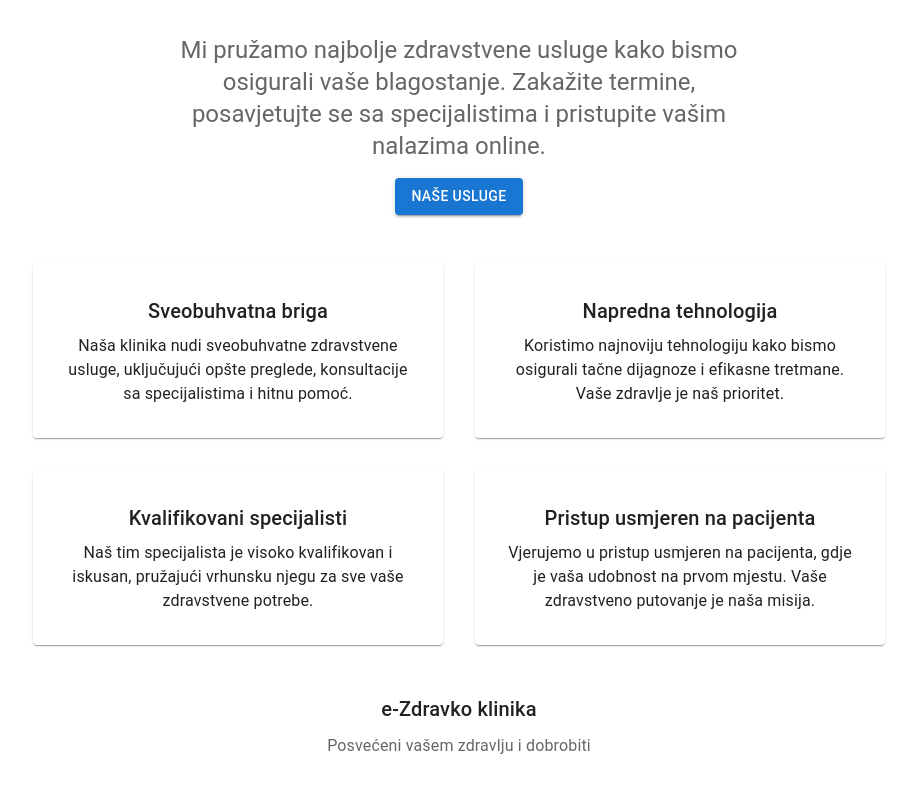
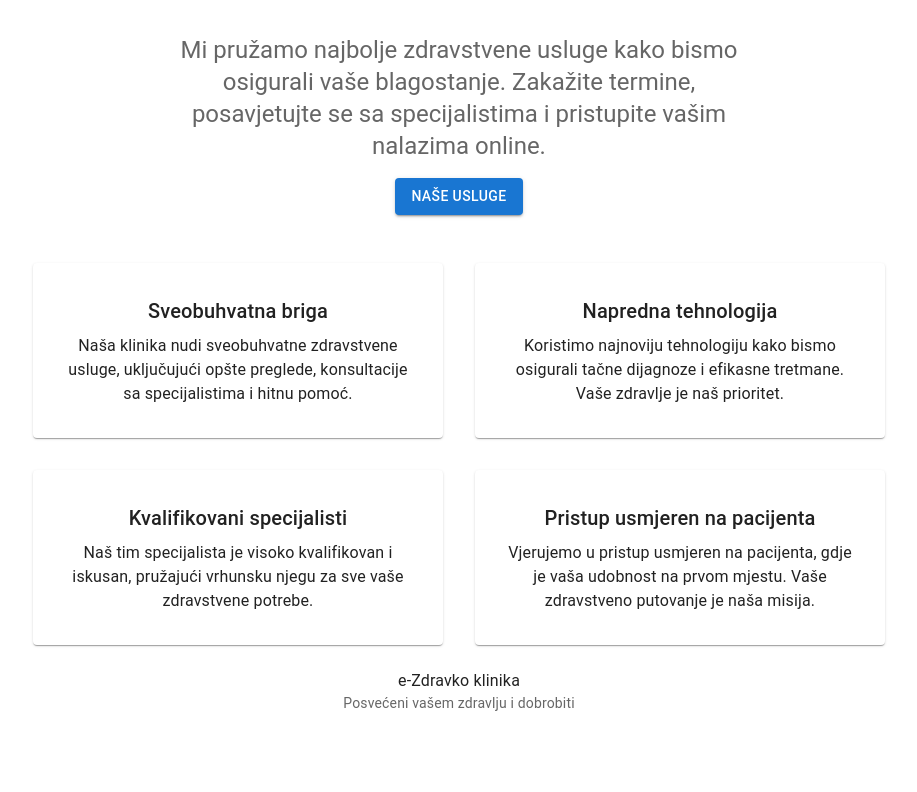
Before and after one commit to e-Smajic/e-zdravko, a React (Create React App) app: page / in a window 1280 px wide. Shown: the part 678-1470 px from the top of the page, without its empty margins (181-1098 px from the left). After the commit the page ends 1415 px from the top, so only its background shows below. Built offline with nearby package versions, Linux system fonts and the light colour scheme.

Commit message:
Dodan staticki footer

```diff
--- a/src/App.js
+++ b/src/App.js
@@ -23,6 +23,7 @@ import HealthDiary from './components/health-diary/HealthDiary';
 import DiaryEntries from './components/health-diary/DiaryEntries';
 import Referral from './components/referral/Referral';
 import Examination from './components/examination/Examination';
+import Footer from './components/footer/Footer';
 
 function App() {
   const dummyPost = {
@@ -60,6 +61,7 @@ function App() {
           <Route path="/referral" element={<Referral />} />
           <Route path="/diary-entries" element={<DiaryEntries />} />
         </Routes>
+        <Footer />
       </Router>
     </div>
   );
--- /dev/null
+++ b/src/components/footer/Footer.js
@@ -0,0 +1,37 @@
+// src/components/Footer.js
+import React from 'react';
+import { Typography, Container, Box } from '@mui/material';
+import { styled } from '@mui/material/styles';
+
+const PREFIX = 'Footer';
+const classes = {
+  footer: `${PREFIX}-footer`,
+};
+
+const StyledFooter = styled('div')(({ theme }) => ({
+  [`& .${classes.footer}`]: {
+    padding: theme.spacing(3),
+    marginTop: 'auto',
+    backgroundColor: theme.palette.background.paper,
+    textAlign: 'center',
+  },
+}));
+
+const Footer = () => {
+  return (
+    <StyledFooter>
+      <Box component="footer" className={classes.footer}>
+        <Container maxWidth="sm">
+          <Typography variant="body1">
+            e-Zdravko klinika
+          </Typography>
+          <Typography variant="body2" color="textSecondary">
+            Posvećeni vašem zdravlju i dobrobiti
+          </Typography>
+        </Container>
+      </Box>
+    </StyledFooter>
+  );
+};
+
+export default Footer;
--- a/src/components/home/Home.js
+++ b/src/components/home/Home.js
@@ -164,14 +164,6 @@ const Home = () => {
             </Grid>
           </Container>
         </main>
-        <footer className={classes.footer}>
-          <Typography variant="h6" align="center" gutterBottom>
-            e-Zdravko klinika
-          </Typography>
-          <Typography variant="subtitle1" align="center" color="textSecondary" component="p">
-          Posvećeni vašem zdravlju i dobrobiti
-          </Typography>
-        </footer>
       </StyledApp>
     </ThemeProvider>
   );
--- a/src/components/news/News.js
+++ b/src/components/news/News.js
@@ -112,14 +112,6 @@ const News = () => {
             </Grid>
           </Container>
         </main>
-        <footer className={classes.footer}>
-          <Typography variant="h6" align="center" gutterBottom>
-            e-Zdravko klinika
-          </Typography>
-          <Typography variant="subtitle1" align="center" color="textSecondary" component="p">
-            Posvećeni vašem zdravlju i dobrobiti
-          </Typography>
-        </footer>
       </StyledApp>
     </ThemeProvider>
   );
```
